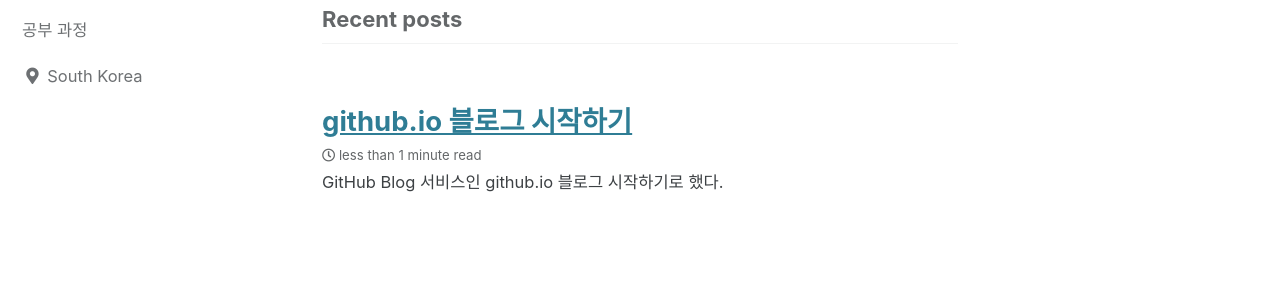
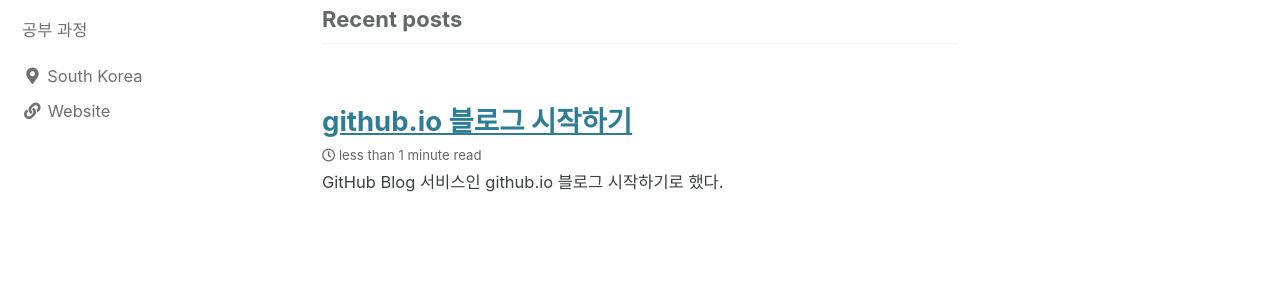
Before and after one commit to prey1234/prey1234.github.io, a Jekyll site: the page built from index.html, in a window 1280 px wide. Shown: the part 136-428 px from the top of the page. Built offline with Jekyll 4.4.1, drawn with Linux system fonts in a browser that asks for light colours; cached includes are drawn as plain includes; the list of posts is cut into pages by our own code.

Commit message:
Update _config.yml

```diff
--- a/_config.yml
+++ b/_config.yml
@@ -21,7 +21,7 @@ title_separator          : "-"
 subtitle                 : # site tagline that appears below site title in masthead
 name                     : "개발공부와 모의해킹 공부"
 description              : "공부 과정"
-url                      : # the base hostname & protocol for your site e.g. "<{{ site.url }}{{ site.baseurl }}/blog/start-blog/>"
+url                      : "<{{ site.url }}{{ site.baseurl }}/blog/start-blog/>" # the base hostname & protocol for your site e.g.
 baseurl                  : # the subpath of your site, e.g. "/blog"
 repository               : # GitHub username/repo-name e.g. "mmistakes/minimal-mistakes"
 teaser                   : # path of fallback teaser image, e.g. "/assets/images/500x300.png"
@@ -35,8 +35,7 @@ comments:
     shortname            : # https://help.disqus.com/customer/portal/articles/466208-what-s-a-shortname-
   discourse:
     server               : # https://meta.discourse.org/t/embedding-discourse-comments-via-javascript/31963 , e.g.: meta.discourse.org
-  facebook:
-    # https://developers.facebook.com/docs/plugins/comments
+  facebook               : # https://developers.facebook.com/docs/plugins/comments
     appid                :
     num_posts            : # 5 (default)
     colorscheme          : # "light" , "dark" (default)
@@ -115,7 +114,7 @@ author:
       # url: "mailto:your.name@email.com"
     - label: "Website"
       icon: "fas fa-fw fa-link"
-      # url: "https://prey1234.com"
+      url: "https://prey1234.com"
     - label: "Twitter"
       icon: "fab fa-fw fa-twitter-square"
       # url: "https://twitter.com/"
```
